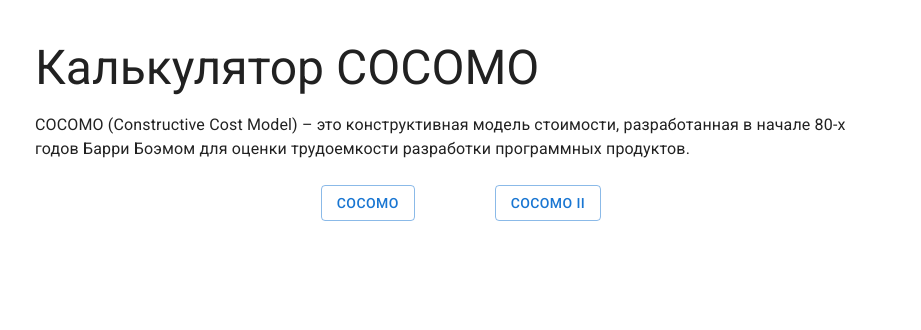
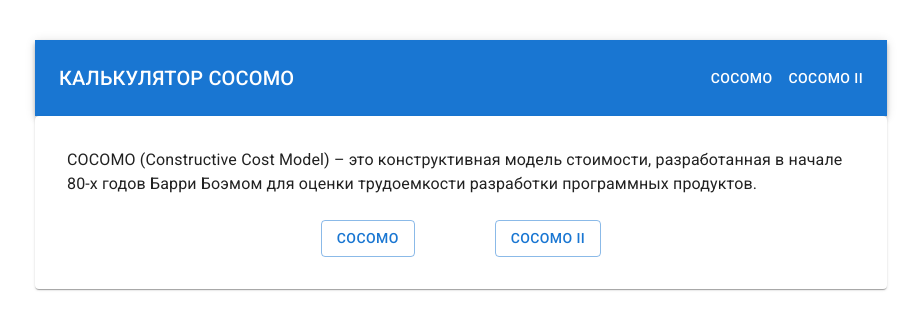
Before and after one commit to npwsk/cocomo-calculator, a React (Create React App) app: page / in a window 1280 px wide. Shown: the top 330 px of the page, without its empty margins (179-1100 px from the left). Built offline with nearby package versions, Linux system fonts and the light colour scheme.

Commit message:
feat: add an app header

```diff
--- a/package.json
+++ b/package.json
@@ -7,6 +7,7 @@
   "dependencies": {
     "@emotion/react": "^11.8.1",
     "@emotion/styled": "^11.8.1",
+    "@mui/icons-material": "^5.5.0",
     "@mui/material": "^5.4.4",
     "@testing-library/jest-dom": "^5.16.2",
     "@testing-library/react": "^12.1.3",
--- a/src/App.jsx
+++ b/src/App.jsx
@@ -1,23 +1,26 @@
 import { BrowserRouter, Routes, Route } from 'react-router-dom';
-import { CssBaseline, Box, Container } from '@mui/material';
+import { CssBaseline, Box, Container, Paper, Grid } from '@mui/material';
 import Start from './components/Start';
 import Cocomo from './components/Cocomo';
 import Cocomo2 from './components/Cocomo2';
+import Header from './components/Header';
 
 function App() {
   return (
     <BrowserRouter>
-      <Box className="App" sx={{ p: 5 }}>
+      <div className="App">
         <CssBaseline />
-
-        <Container maxWidth="md">
-          <Routes>
-            <Route path="/" element={<Start />} />
-            <Route path="/cocomo" element={<Cocomo />} />
-            <Route path="/cocomo-2" element={<Cocomo2 />} />
-          </Routes>
+        <Container sx={{ p: 0, my: 5, display: 'flex', flexDirection: 'column' }} maxWidth="md" >
+          <Header/>
+          <Paper sx={{ py: 4, px: 4 }}>
+            <Routes>
+              <Route path="/" element={<Start />} />
+              <Route path="/cocomo" element={<Cocomo />} />
+              <Route path="/cocomo-2" element={<Cocomo2 />} />
+            </Routes>
+          </Paper>
         </Container>
-      </Box>
+      </div>
     </BrowserRouter>
   );
 }
--- a/src/components/Cocomo/index.jsx
+++ b/src/components/Cocomo/index.jsx
@@ -1,5 +1,5 @@
 import { Link as RouterLink } from 'react-router-dom';
-import { Button, Paper, FormLabel, Box, Grid } from '@mui/material';
+import { Button, Paper, FormLabel, Box, Grid, Divider } from '@mui/material';
 import { Form, Formik, Field } from 'formik';
 import { TextField } from 'formik-mui';
 import { useTranslation } from 'react-i18next';
@@ -17,6 +17,7 @@ import levels from '../../constants/levels';
 import costDriversValues from '../../constants/values/cocomo/costDrivers';
 import Result from '../Result/index';
 import { calcPM, calcTM } from '../../utils/calc/cocomo';
+import Collapse from '../Collapse';
 
 const validationSchema = Yup.object().shape({
   size: Yup.number().required('Please enter size').positive().integer('Must be positive integer'),
@@ -65,9 +66,13 @@ const Cocomo = () => {
       <Formik initialValues={initialValues} onSubmit={onSubmit} validationSchema={validationSchema}>
         {({ values, isSubmitting }) => (
           <Form>
-            <FormLabel component="legend" sx={{ mb: 3, fontSize: 'h4.fontSize' }}>
+            <FormLabel component="legend" sx={{ mb: 0, fontSize: 'h4.fontSize' }}>
               {t(`models.${models.COCOMO}`)}
             </FormLabel>
+
+            <Divider variant="midddle" />
+
+            <Result {...result} />
 
             <Grid container spacing={2}>
               <Grid item xs="auto">
@@ -101,9 +106,8 @@ const Cocomo = () => {
               row
             />
 
-            {values.level === levels.INTERMEDIATE && (
-              <Box sx={{mb: 3}}>
-                {Object.keys(costDrivers).map((cd, i) => (
+            {values.level === levels.INTERMEDIATE &&
+                Object.keys(costDrivers).map((cd, i) => (
                   <Field
                     key={cd}
                     name={`costDrivers.${cd}`}
@@ -115,11 +119,8 @@ const Cocomo = () => {
                     coefsData={costDriversValues[cd]}
                     row
                   />
-                ))}
-              </Box>
+                )
             )}
-
-            <Result {...result} />
 
             <Box sx={{ display: 'flex', justifyContent: 'space-between', mt: 2 }}>
               <Button disabled={isSubmitting} type="submit" variant="contained">
--- /dev/null
+++ b/src/components/Collapse/index.jsx
@@ -0,0 +1,17 @@
+import { Accordion, AccordionSummary, Typography, AccordionDetails, Box } from '@mui/material';
+import ExpandMoreIcon from '@mui/icons-material/ExpandMore';
+
+const Collapse = ({ title, children, ...props }) => {
+  return (
+    <Box sx={{ mb: 3 }}>
+      <Accordion>
+        <AccordionSummary expandIcon={<ExpandMoreIcon />}>
+          <Typography>{title}</Typography>
+        </AccordionSummary>
+        <AccordionDetails>{children}</AccordionDetails>
+      </Accordion>
+    </Box>
+  );
+};
+
+export default Collapse;
--- /dev/null
+++ b/src/components/Header/index.jsx
@@ -0,0 +1,48 @@
+import { Link as RouterLink } from 'react-router-dom';
+import { useTranslation } from 'react-i18next';
+import { Typography, Box, AppBar, Toolbar, Button } from '@mui/material';
+import models from '../../constants/models';
+
+const Header = () => {
+  const { t } = useTranslation();
+
+  const pages = [
+    {
+      title: t(`models.${models.COCOMO}`),
+      to: '/cocomo',
+    },
+    {
+      title: t(`models.${models.COCOMO_2}`),
+      to: '/cocomo-2',
+    },
+  ];
+
+  return (
+    <Box sx={{ bgcolor: 'background.paper', width: '100%' }}>
+      <AppBar position="static" sx={{ px: 2 }}>
+        <Toolbar disableGutters sx={{ display: 'flex', justifyContent: 'space-between' }}>
+          <Button component={RouterLink} to="/" sx={{ my: 2, color: 'white', display: 'block' }}>
+            <Typography variant="h6" noWrap>
+              {t('app-title')}
+            </Typography>
+          </Button>
+
+          <Box sx={{ display: 'flex' }}>
+            {pages.map((page) => (
+              <Button
+                component={RouterLink}
+                to={page.to}
+                key={page}
+                sx={{ my: 2, color: 'white', display: 'block' }}
+              >
+                {page.title}
+              </Button>
+            ))}
+          </Box>
+        </Toolbar>
+      </AppBar>
+    </Box>
+  );
+};
+
+export default Header;
--- a/src/components/Result/index.jsx
+++ b/src/components/Result/index.jsx
@@ -5,6 +5,7 @@ import {
   Divider,
   Typography,
   Grid,
+  Box
 } from '@mui/material';
 import { useTranslation } from 'react-i18next';
 
@@ -14,8 +15,7 @@ const Result = ({ pm, tm, ...props }) => {
   const tmText = t('tm', { returnObjects: true });
 
   return (
-    <Card sx={{ width: 500, mx: 'auto' }}>
-      <CardContent>
+    <Box sx={{ width: 500, mx: 'auto', my: 3 }}>
         <Grid container spacing={2} direction="row" justifyContent="center" alignItems="center">
           <Grid item xs={5}>
             <Tooltip title={pmText.description} arrow>
@@ -55,8 +55,7 @@ const Result = ({ pm, tm, ...props }) => {
             <Typography variant="caption" component='div' align="center">{tmText.units}</Typography>
           </Grid>
         </Grid>
-      </CardContent>
-    </Card>
+    </Box>
   );
 };
 
--- a/src/components/Start/index.jsx
+++ b/src/components/Start/index.jsx
@@ -1,7 +1,6 @@
 import { Link as RouterLink } from 'react-router-dom';
 import { useTranslation } from 'react-i18next';
-import { Typography } from '@mui/material';
-import { Button, Box } from '@mui/material';
+import { Typography, Accordion, AccordionSummary, AccordionDetails, Button, Box  } from '@mui/material';
 
 import { models } from '../../constants';
 
@@ -13,13 +12,12 @@ const Start = () => {
   return (
     <>
       <Box sx={{ pb: 3 }}>
-        <Typography variant="h3" gutterBottom component="div">
-          {t('app-title')}
-        </Typography>
+
         <Typography variant="body1" component="div">
           {t('about')}
         </Typography>
       </Box>
+
       <Box sx={{ display: 'flex', justifyContent: 'center', gap: 10 }}>
         <Button component={RouterLink} to="/cocomo" variant="outlined">
           {modelsNames[models.COCOMO]}
```
Also changed, not shown: 1 other file (tests, documents, lock files or other folders).
